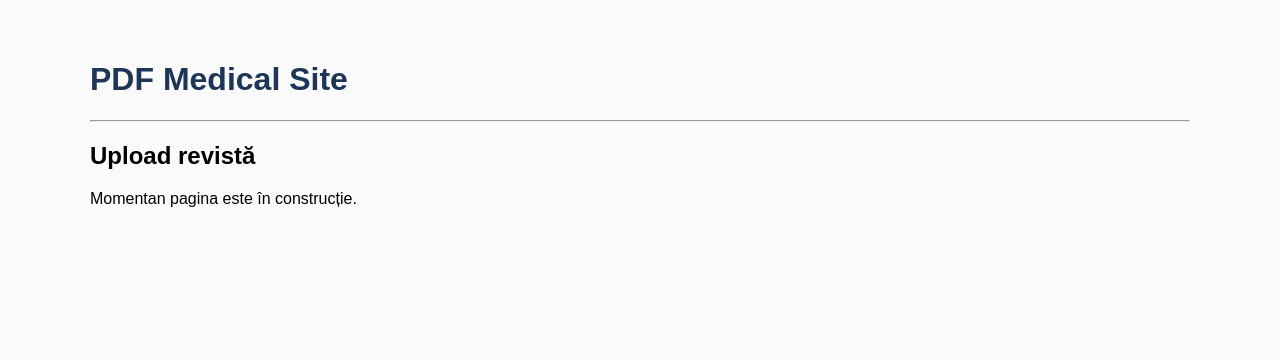
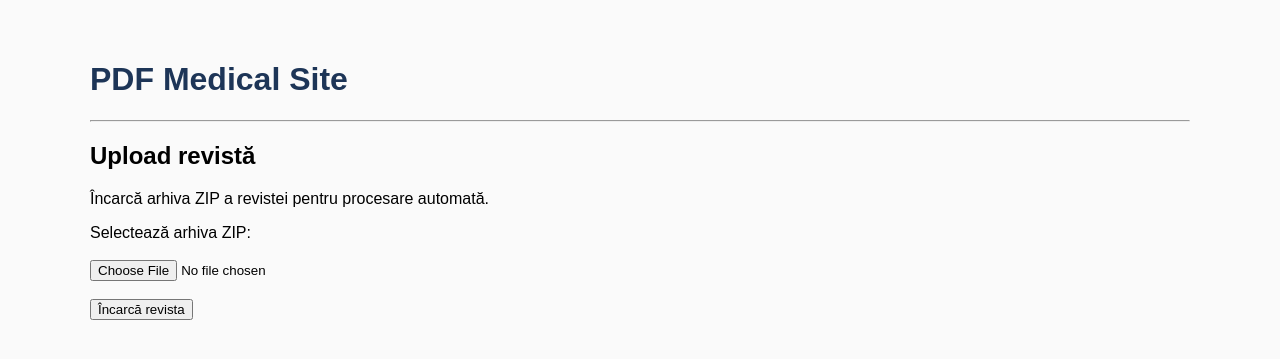
Before and after one commit to businessanuntro-code/pdf-medical-site2, a Flask app: page /upload in a window 1280 px wide. Shown: the top 359 px of the page. Run offline with Flask 3, Linux system fonts and the light colour scheme.

Commit message:
Update upload.html

```diff
--- a/templates/upload.html
+++ b/templates/upload.html
@@ -4,6 +4,85 @@
 
 <h2>Upload revistă</h2>
 
-<p>Momentan pagina este în construcție.</p>
+<p>
+    Încarcă arhiva ZIP a revistei pentru procesare automată.
+</p>
+
+<form method="POST" enctype="multipart/form-data">
+
+    <div>
+        <label for="revista">
+            Selectează arhiva ZIP:
+        </label>
+    </div>
+
+    <br>
+
+    <input
+        type="file"
+        id="revista"
+        name="revista"
+        accept=".zip"
+        required
+    >
+
+    <br><br>
+
+    <button type="submit">
+        Încarcă revista
+    </button>
+
+</form>
+
+
+{% if uploaded %}
+
+<hr>
+
+<h3>✔ Arhivă încărcată cu succes</h3>
+
+<p>
+    Fișier:
+    <strong>{{ filename }}</strong>
+</p>
+
+<p>
+    Status:
+    <strong>Pregătire procesare...</strong>
+</p>
+
+<div>
+    ✔ Arhivă primită
+</div>
+
+<div>
+    ⏳ Analizare fișiere...
+</div>
+
+<div>
+    ⏳ Detectare structură revistă...
+</div>
+
+{% endif %}
+
+
+{% with messages = get_flashed_messages() %}
+
+{% if messages %}
+
+<hr>
+
+{% for message in messages %}
+
+<p>
+    ⚠ {{ message }}
+</p>
+
+{% endfor %}
+
+{% endif %}
+
+{% endwith %}
+
 
 {% endblock %}
```
